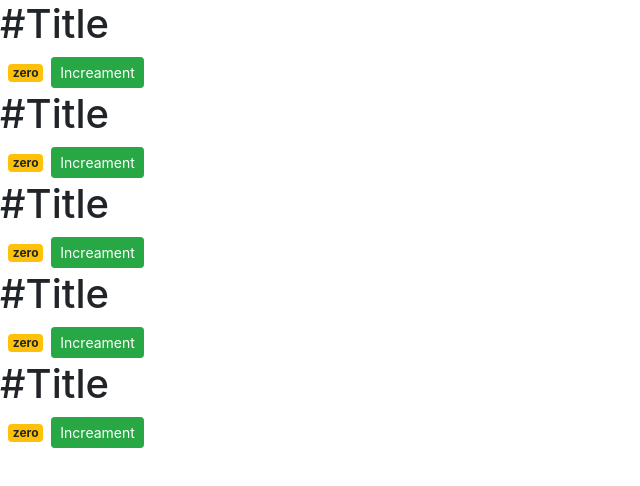
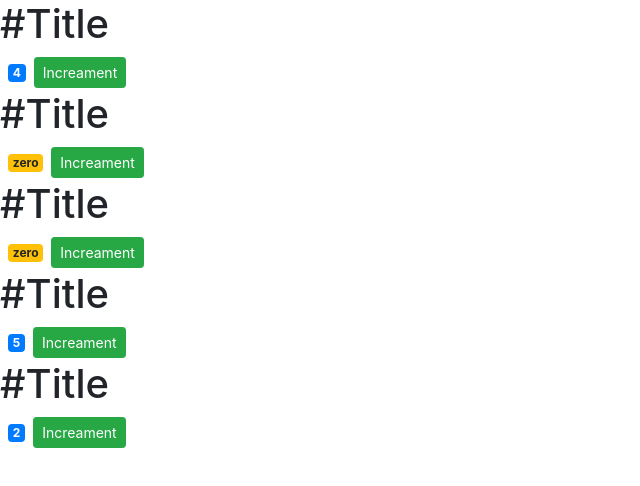
Before and after one commit to sumonsheikh/counter-app, a React (Create React App) app: page / in a window 1280 px wide. Shown: the top 486 px of the page, without its empty margins (0-640 px from the left). Built offline with nearby package versions, Linux system fonts and the light colour scheme.

Commit message:
set the poperty value in the component

```diff
--- a/src/componets/counter.jsx
+++ b/src/componets/counter.jsx
@@ -3,7 +3,7 @@
     //state is very special property of react component that contains all data
     //that required of the component
     state = {
-        count:0,
+        count:this.props.value,
         tags:["tag1"],
       };
     rederingTag(){
--- a/src/componets/counters.jsx
+++ b/src/componets/counters.jsx
@@ -3,17 +3,18 @@
 class Counters extends Component {
     state = {
         counters:[
-            {id:1,value:0},
+            {id:1,value:4},
             {id:2,value:0},
             {id:3,value:0},
-            {id:4,value:0},
-            {id:5,value:0},
+            {id:4,value:5},
+            {id:5,value:2},
         ]
      }
     render() {
         return (
             <div>
-                {this.state.counters.map(counter=><Counter key={counter.id}/>)}
+                {this.state.counters.map(counter=>
+                <Counter key={counter.id} value={counter.value} selected={true}/>)}
             </div>
          );
     }
```
